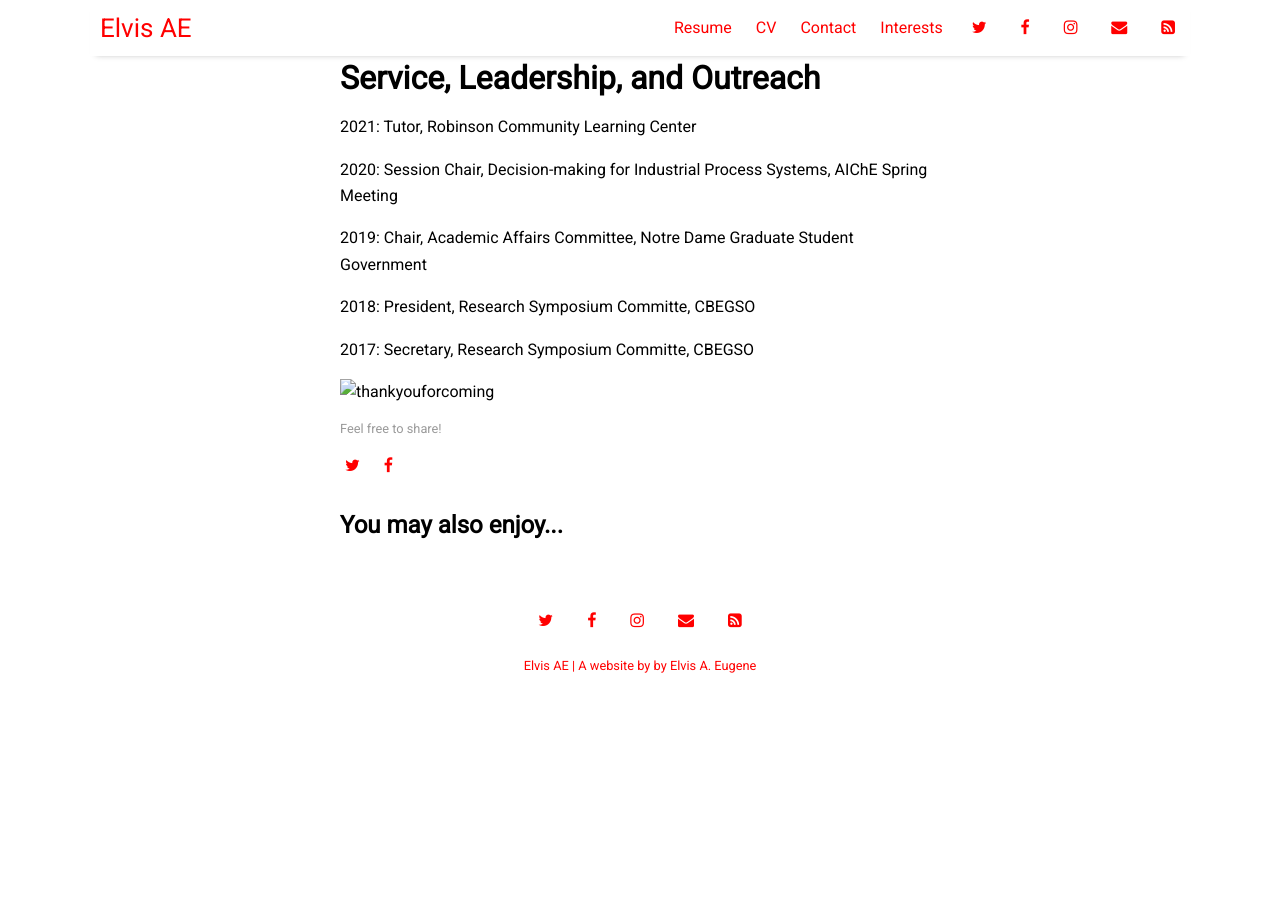
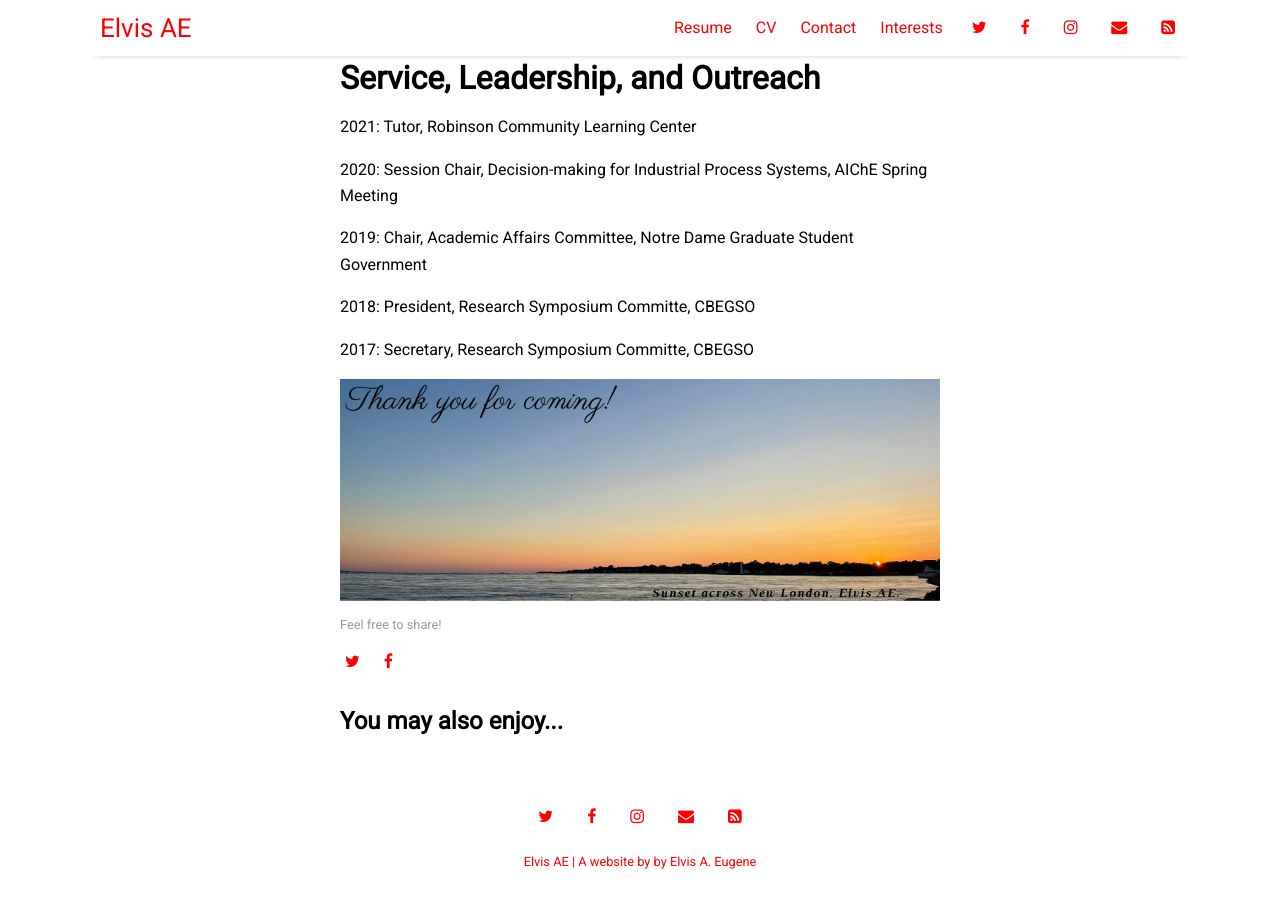
Before and after one commit to otherelvis/otherelvis.github.io, a Jekyll site: the page built from pages/cv.md, in a window 1280 px wide and 900 px high, scrolled down 5512 px. Built offline with Jekyll 4.4.1, drawn with Linux system fonts in a browser that asks for light colours; nearby versions of some CDN libraries; before the commit the page ends 6216 px from its top, so only the background shows below that.

Commit message:
Update cv.md

```diff
--- a/pages/cv.md
+++ b/pages/cv.md
@@ -139,4 +139,4 @@ Elvis A. Eugene, William A. Philip, and Alexander W. Dowling. Optimizing Materia
 
 2017: Secretary, Research Symposium Committe, CBEGSO
 
-![thankyouforcoming](assets/images/thank-you-sunset1.png)
+![thankyouforcoming](https://github.com/otherelvis/otherelvis.github.io/blob/2f186efcb13afb4dec88f89adbbba147fe38e0be/assets/img/thank-you-sunset1.png)
```
